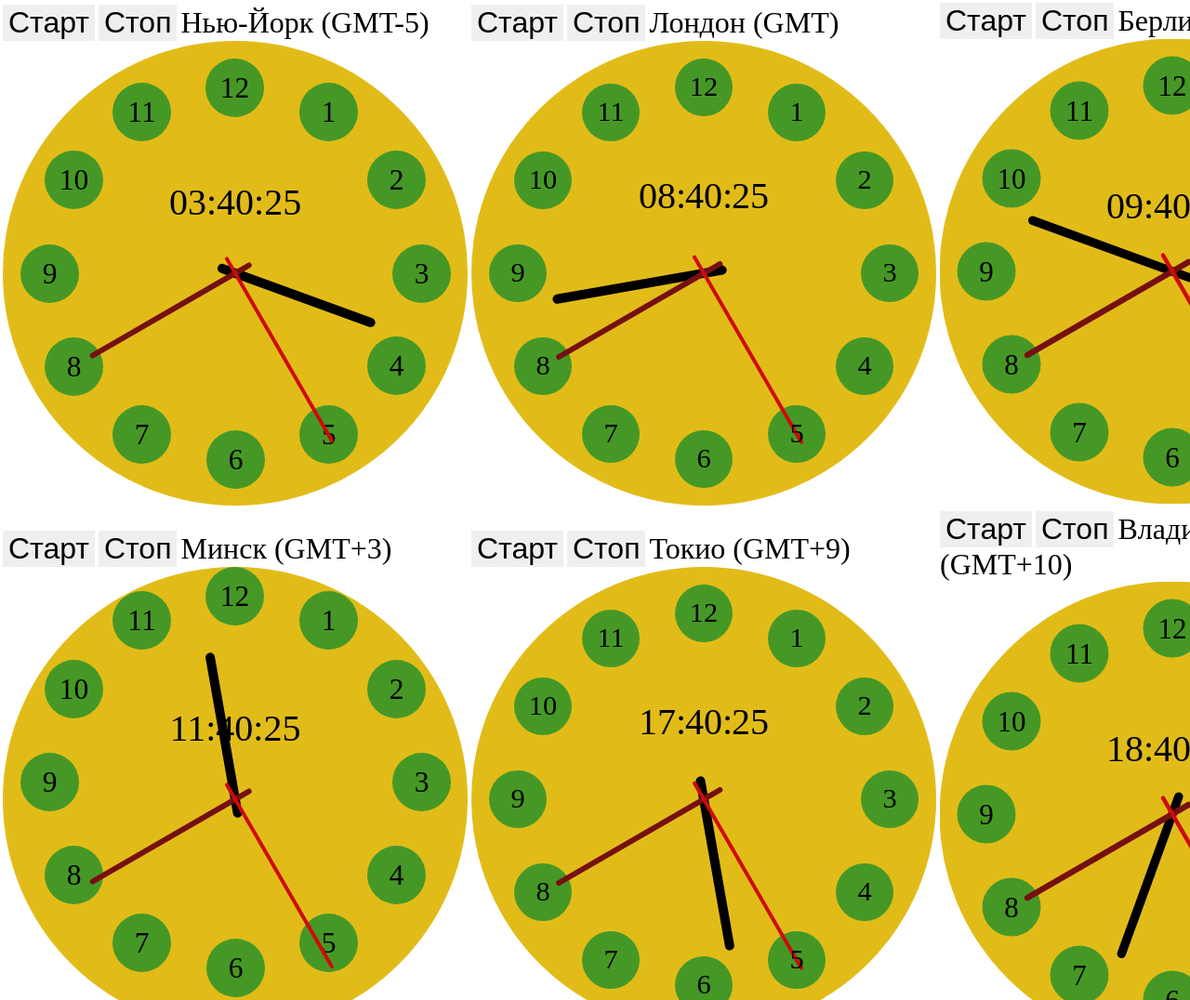
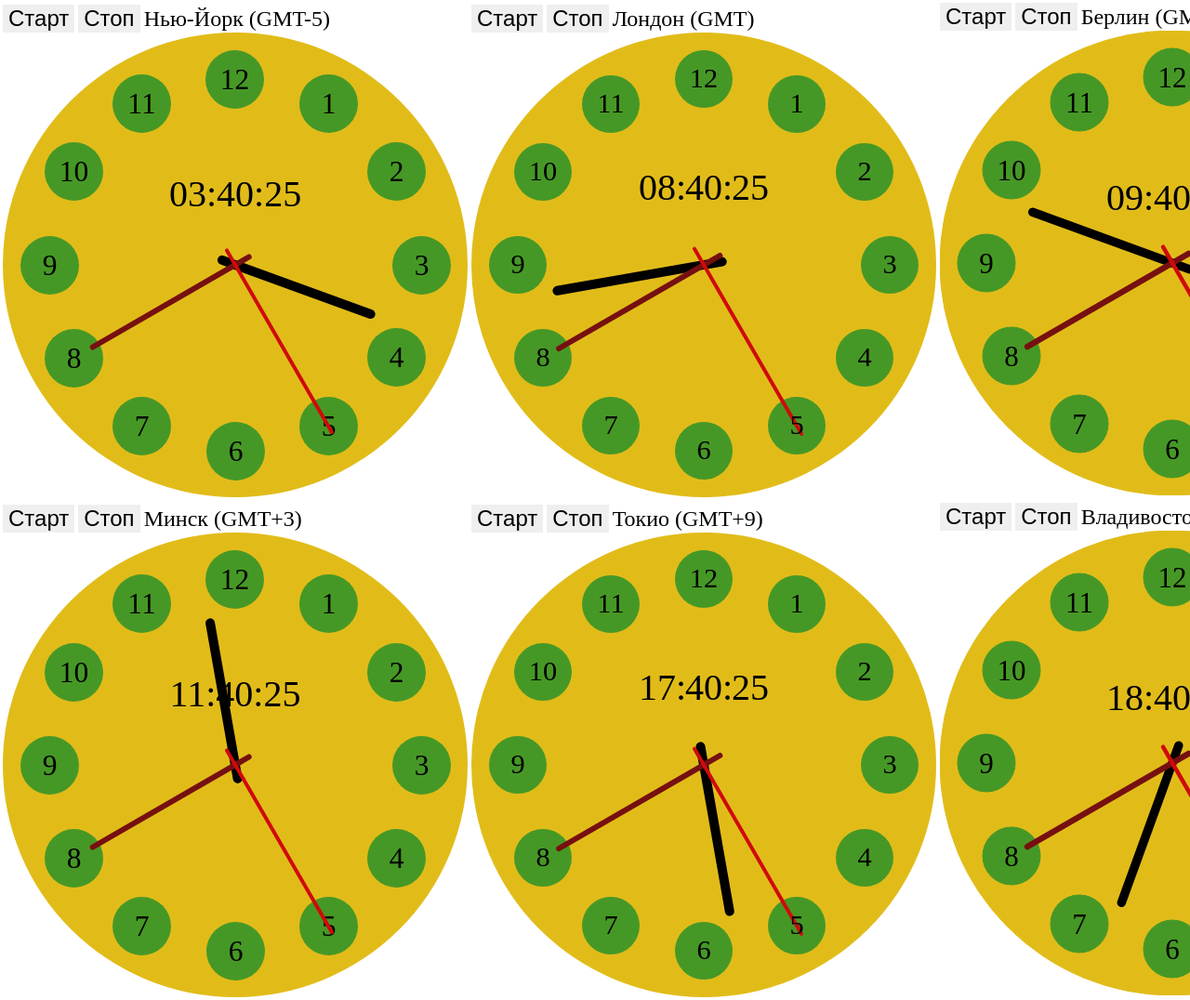
Before and after one commit to letutsenik/ClockMVC, a website built with webpack: page index.html in a window 1280 px wide. Shown: the top 1076 px of the page at 93% size. Built offline with nearby package versions, Linux system fonts and the light colour scheme.

Commit message:
changed buttons font-size to 1.5 em

```diff
--- a/style/style.css
+++ b/style/style.css
@@ -84,5 +84,5 @@ td {
 }
 
 .button, .info {
-    font-size: 2.0em;
+    font-size: 1.5em;
 }
```
